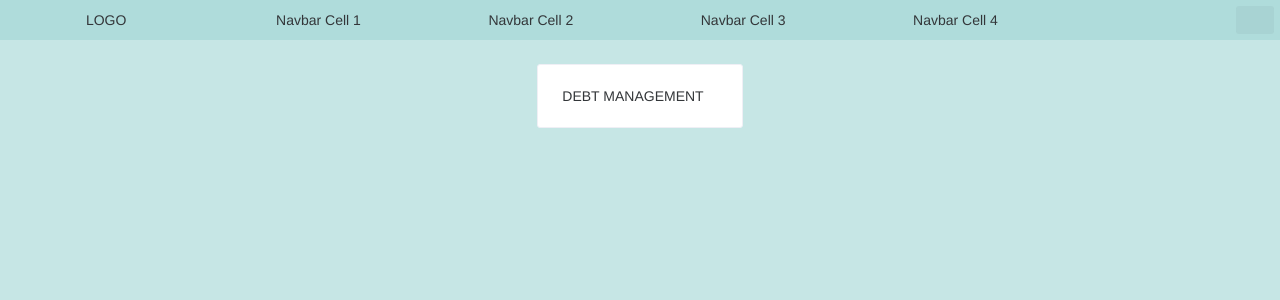
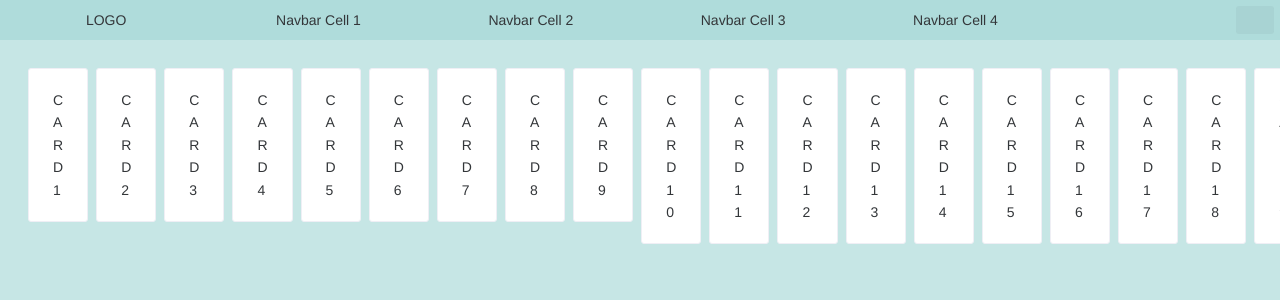
Before and after one commit to ssamilg/personal-hub, a Vue app: page / in a window 1280 px wide. Shown: the top 300 px of the page. Built offline with nearby package versions, Linux system fonts and the light colour scheme; no server answers; sample sign-in values are in the browser's storage; some icons are missing.

Commit message:
dashboard component structural refactor

```diff
--- a/src/components/Dashboard.vue
+++ /dev/null
@@ -1,21 +0,0 @@
-<template>
-  <div class="hello">
-    <n-row class="justify-center align-center fill-height">
-      <n-col :span="4" class="form-card">
-        <n-card @click="$router.push('/debtManagement')">
-          DEBT MANAGEMENT
-        </n-card>
-      </n-col>
-    </n-row>
-  </div>
-</template>
-
-<script>
-export default {
-  name: 'HelloWorld',
-};
-</script>
-
-<style scoped lang="scss">
-
-</style>
--- /dev/null
+++ b/src/components/PHDashboard.vue
@@ -0,0 +1,35 @@
+<template>
+  <div id="ph-dashboard">
+    <div class="ph-row flex-wrap">
+      <div
+        v-for="i in 22" :key="i"
+        class="ph-col xs12 md3"
+      >
+        <n-card class="ma-1">
+          CARD {{ i }}
+        </n-card>
+      </div>
+    </div>
+
+    <n-row class="justify-center align-center fill-height">
+      <n-col :span="4">
+      </n-col>
+    </n-row>
+  </div>
+</template>
+
+<script>
+export default {
+  name: 'PHDashboard',
+};
+</script>
+
+<style lang="scss">
+#ph-dashboard {
+  height: 100%;
+
+  .n-card {
+    width: inherit;
+  }
+}
+</style>
--- a/src/components/PHNavbar.vue
+++ b/src/components/PHNavbar.vue
@@ -81,7 +81,6 @@ export default defineComponent({
 #ph-navbar {
   height: 5vh;
   padding-right: 6px;
-  // padding: 4px;
 
   .n-card {
     height: 5vh;
--- a/src/views/Home.vue
+++ b/src/views/Home.vue
@@ -1,11 +1,11 @@
 <script>
 // import { useStore } from 'vuex';
-import Dashboard from '@/components/Dashboard.vue';
+import PHDashboard from '@/components/PHDashboard.vue';
 
 export default {
   name: 'Home',
   components: {
-    Dashboard,
+    PHDashboard,
   },
   setup() {
     // const store = useStore();
@@ -15,13 +15,13 @@ export default {
 
 <template>
   <div class="home">
-    <Dashboard/>
+    <PHDashboard/>
   </div>
 </template>
 
 <style lang="scss">
 .home {
-  height: 95vh;
+  // height: 95vh;
   padding: 24px;
 }
 </style>
```
